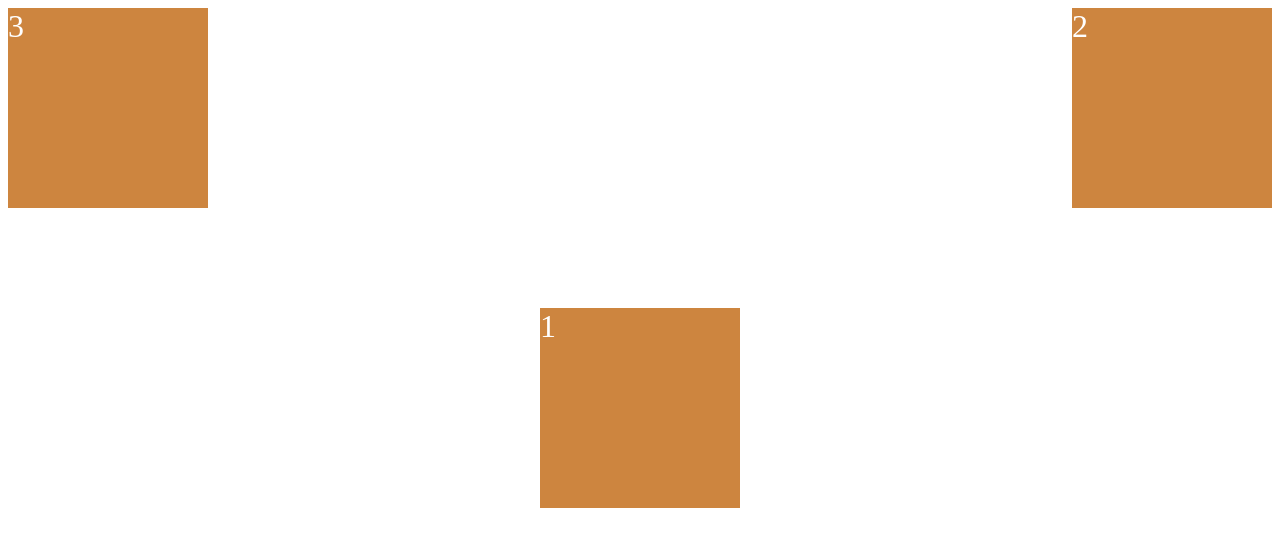
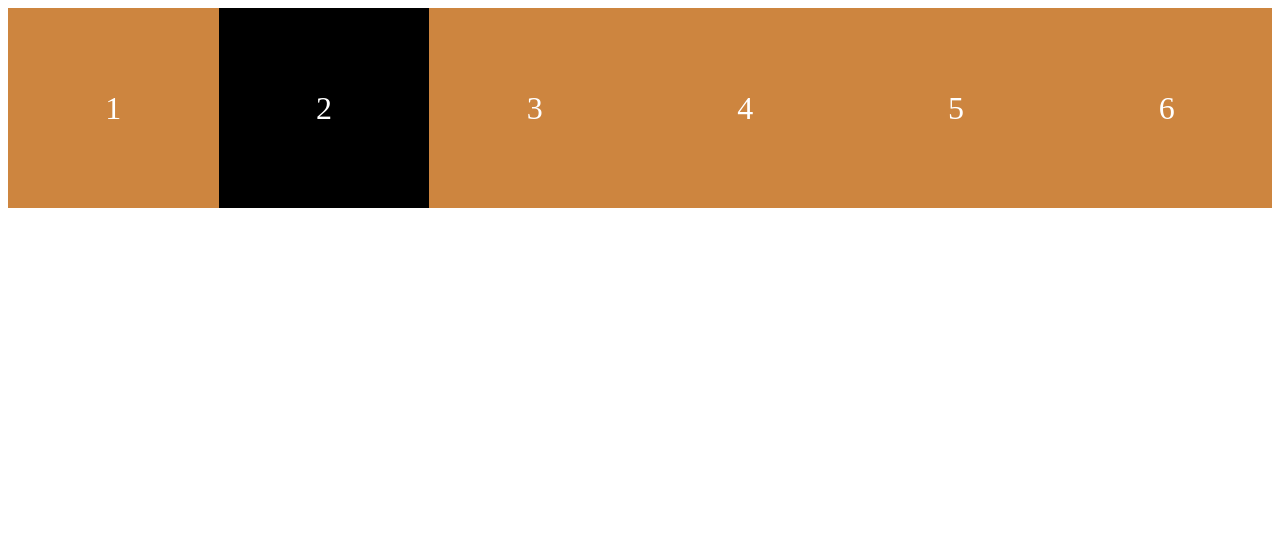
Before and after one commit to Parkyes90/css-master, a plain HTML site: page 1.2/index.html in a window 1280 px wide. Drawn offline with Linux system fonts and the light colour scheme.

Commit message:
complete flex box

```diff
--- a/1.2/index.html
+++ b/1.2/index.html
@@ -15,6 +15,9 @@
       <div class="child">1</div>
       <div class="child">2</div>
       <div class="child">3</div>
+      <div class="child">4</div>
+      <div class="child">5</div>
+      <div class="child">6</div>
     </div>
   </body>
 </html>
--- a/1.2/style.css
+++ b/1.2/style.css
@@ -6,17 +6,16 @@
 
 .child {
   background: peru;
-  width: 200px;
   height: 200px;
+  flex-basis: 300px;
   color: white;
   font-size: 2rem;
-}
-
-.child:nth-child(1) {
-  order: 2;
-  align-self: center;
+  display: flex;
+  align-items: center;
+  justify-content: center;
 }
 
 .child:nth-child(2) {
-  order: 3;
+  background: black;
+  flex-grow: 1;
 }
```
